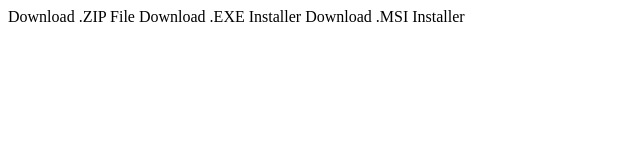
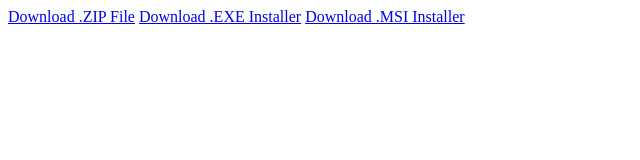
Before and after one commit to Bartosz8291/Bartosz8291.github.io, a plain HTML site: page BarCraft/download.html in a window 1280 px wide. Shown: the whole page, without its empty margins (0-640 px from the left). Drawn offline with Linux system fonts and the light colour scheme.

Commit message:
Update download.html

```diff
--- a/BarCraft/download.html
+++ b/BarCraft/download.html
@@ -4,8 +4,8 @@
     <title>DOWNLOAD BARCRAFT</title>
   </head>
   <body>
-    <a a="BarCraft.zip" download>Download .ZIP File</a>
-    <a a="BarCraftSetup.exe" download>Download .EXE Installer</a>
-    <a a="BarCraftSetup.msi" download>Download .MSI Installer</a>
+    <a href="BarCraft.zip" download>Download .ZIP File</a>
+    <a href="BarCraftSetup.exe" download>Download .EXE Installer</a>
+    <a href="BarCraftSetup.msi" download>Download .MSI Installer</a>
   </body>
 </html>
```
